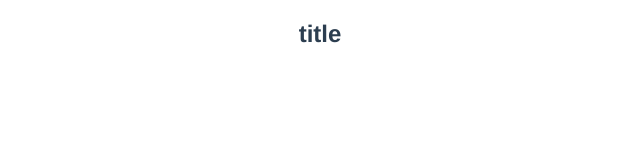
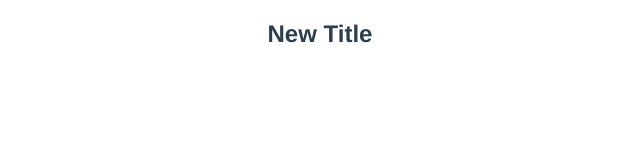
Before and after one commit to chenyan1998/Capstone_Project28, a Vue app in the folder frontend/: page /forgotpassword in a window 1280 px wide. Shown: the top 160 px of the page, without its empty margins (320-960 px from the left). Built offline with nearby package versions, Linux system fonts and the light colour scheme.

Commit message:
[CAP-4] update new title

```diff
--- a/frontend/src/views/ForgotPassword.vue
+++ b/frontend/src/views/ForgotPassword.vue
@@ -1,5 +1,5 @@
 <template>
-  <h2>title</h2>
+  <h2>New Title</h2>
 </template>
 
 <script>
```
